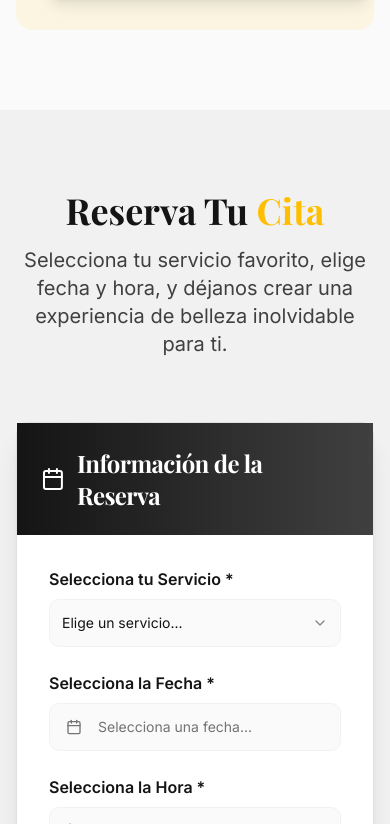
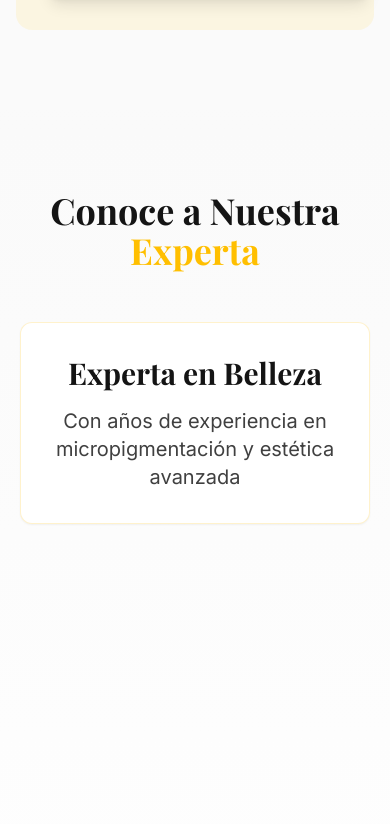
Before and after one commit to bertola40-star/astral-beauty-bookings, a React (Vite) app: page / in a window 390 px wide. Shown: the part 7200-8024 px from the top of the page. Built offline with nearby package versions, Linux system fonts and the light colour scheme.

Commit message:
Add image and QR code to carousel

```diff
--- /dev/null
+++ b/src/components/ExpertCarousel.tsx
@@ -0,0 +1,108 @@
+import {
+  Carousel,
+  CarouselContent,
+  CarouselItem,
+  CarouselNext,
+  CarouselPrevious,
+} from "@/components/ui/carousel";
+import { Card, CardContent } from "@/components/ui/card";
+import yoannaProfessional from "@/assets/yoanna-professional.jpg";
+import instagramQR from "@/assets/instagram-qr.png";
+import { Instagram } from "lucide-react";
+
+const ExpertCarousel = () => {
+  const slides = [
+    {
+      id: 1,
+      title: "Experta en Belleza",
+      description: "Con años de experiencia en micropigmentación y estética avanzada"
+    },
+    {
+      id: 2,
+      title: "Yoanna Valdés",
+      description: "Tu especialista de confianza",
+      showImage: true
+    }
+  ];
+
+  return (
+    <section className="py-20 bg-gradient-to-b from-soft-white to-pure-white">
+      <div className="max-w-5xl mx-auto px-4 sm:px-6 lg:px-8">
+        <div className="text-center mb-12">
+          <h2 className="text-4xl lg:text-5xl font-bold text-primary mb-4">
+            Conoce a Nuestra <span className="text-luxury-gold">Experta</span>
+          </h2>
+        </div>
+
+        <Carousel
+          opts={{
+            align: "start",
+            loop: true,
+          }}
+          className="w-full max-w-4xl mx-auto"
+        >
+          <CarouselContent>
+            {slides.map((slide) => (
+              <CarouselItem key={slide.id}>
+                <div className="p-1">
+                  <Card className="border-luxury-gold/20 shadow-elegant">
+                    <CardContent className="flex flex-col items-center justify-center p-8 md:p-12">
+                      {!slide.showImage ? (
+                        <div className="text-center space-y-4">
+                          <h3 className="text-3xl font-bold text-primary">
+                            {slide.title}
+                          </h3>
+                          <p className="text-xl text-elegant-gray">
+                            {slide.description}
+                          </p>
+                        </div>
+                      ) : (
+                        <div className="flex flex-col items-center space-y-6 w-full">
+                          <div className="relative">
+                            <img
+                              src={yoannaProfessional}
+                              alt="Yoanna Valdés - Experta en Belleza"
+                              className="w-64 h-64 md:w-80 md:h-80 object-cover rounded-lg shadow-elegant-hover border-4 border-luxury-gold/30"
+                            />
+                          </div>
+
+                          <div className="text-center">
+                            <h3 className="text-3xl font-bold text-primary mb-2">
+                              {slide.title}
+                            </h3>
+                            <p className="text-lg text-elegant-gray mb-6">
+                              {slide.description}
+                            </p>
+                          </div>
+
+                          <div className="flex flex-col items-center space-y-3 bg-soft-white p-6 rounded-lg border border-luxury-gold/20">
+                            <div className="flex items-center space-x-2 text-luxury-gold">
+                              <Instagram className="h-5 w-5" />
+                              <span className="font-semibold">@yoanna_beautyart</span>
+                            </div>
+                            <img
+                              src={instagramQR}
+                              alt="Código QR Instagram - @yoanna_beautyart"
+                              className="w-32 h-32 md:w-40 md:h-40"
+                            />
+                            <p className="text-sm text-elegant-gray text-center">
+                              Escanea para seguirme en Instagram
+                            </p>
+                          </div>
+                        </div>
+                      )}
+                    </CardContent>
+                  </Card>
+                </div>
+              </CarouselItem>
+            ))}
+          </CarouselContent>
+          <CarouselPrevious className="hidden md:flex" />
+          <CarouselNext className="hidden md:flex" />
+        </Carousel>
+      </div>
+    </section>
+  );
+};
+
+export default ExpertCarousel;
--- a/src/pages/Index.tsx
+++ b/src/pages/Index.tsx
@@ -2,6 +2,7 @@ import Header from '@/components/Header';
 import Hero from '@/components/Hero';
 import Services from '@/components/Services';
 import GoogleReviews from '@/components/GoogleReviews';
+import ExpertCarousel from '@/components/ExpertCarousel';
 import BookingForm from '@/components/BookingForm';
 import Footer from '@/components/Footer';
 
@@ -12,6 +13,7 @@ const Index = () => {
       <Hero />
       <Services />
       <GoogleReviews />
+      <ExpertCarousel />
       <BookingForm />
       <Footer />
     </div>
```
Also changed, not shown: src/assets/instagram-qr.png (added), 1 other file (tests, documents, lock files or other folders).
